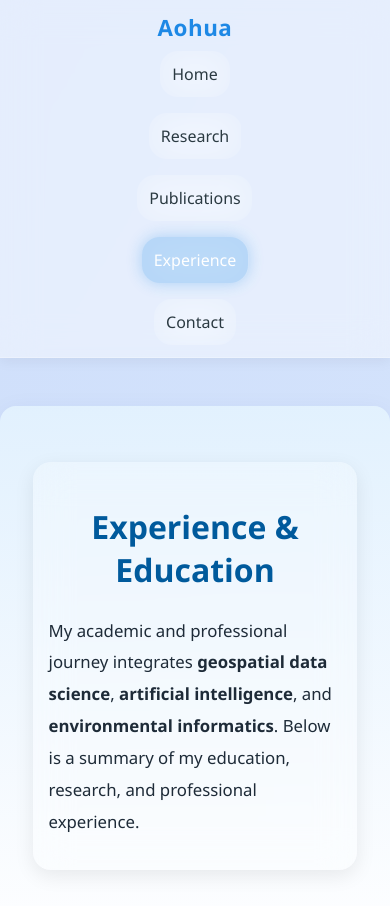
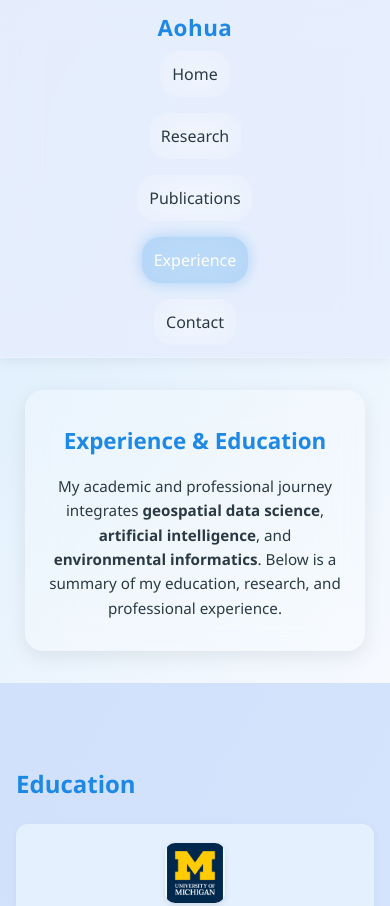
Before and after one commit to Ellen-Tian/academic-portfolio, a plain HTML site: page experience.html in a window 390 px wide. Shown: the top 906 px of the page. Drawn offline with Linux system fonts and the light colour scheme.

Commit message:
Improve research hero styling and accessibility

```diff
--- a/css/style.css
+++ b/css/style.css
@@ -14,6 +14,11 @@
     --border-radius: 18px;
     --transition: all 0.35s ease;
     --backdrop-blur: blur(18px);
+    --primary-deep: #005a9c;
+    --text-strong: #1e2b38;
+    --link-color: #004e9a;
+    --link-hover-color: #0078d4;
+    --focus-ring: rgba(100, 181, 246, 0.55);
 }
 
 *,
@@ -30,6 +35,27 @@ body {
     color: var(--text-color);
     background: linear-gradient(120deg, #cfdffb 0%, #e8f3ff 100%);
     scroll-behavior: smooth;
+}
+
+@media (prefers-reduced-motion: reduce) {
+    html {
+        scroll-behavior: auto;
+    }
+
+    *,
+    *::before,
+    *::after {
+        animation-duration: 0.01ms !important;
+        animation-iteration-count: 1 !important;
+        transition-duration: 0.01ms !important;
+    }
+
+    .modal,
+    [data-aos] {
+        animation: none !important;
+        opacity: 1 !important;
+        transform: none !important;
+    }
 }
 
 /* Skip link */
@@ -102,12 +128,35 @@ nav {
     backdrop-filter: var(--backdrop-blur);
 }
 
+.nav-links a:focus-visible,
+.btn:focus-visible,
+.link-buttons .btn:focus-visible,
+.hero-buttons .btn:focus-visible,
+.contact-card a:focus-visible {
+    outline: 3px solid var(--focus-ring);
+    outline-offset: 3px;
+    box-shadow: 0 0 0 3px rgba(30, 136, 229, 0.25);
+}
+
 .nav-links a:hover,
 .nav-links a:focus,
 .nav-links a[aria-current="page"] {
     background: rgba(30, 136, 229, 0.25);
     color: #fff;
     box-shadow: 0 0 15px rgba(30, 136, 229, 0.3);
+}
+
+@supports not ((backdrop-filter: blur(1px)) or (-webkit-backdrop-filter: blur(1px))) {
+    header,
+    .intro-text,
+    .nav-links a,
+    .hero-buttons .btn,
+    .link-buttons .btn,
+    .contact-card,
+    .contact-form input,
+    .contact-form textarea {
+        background: rgba(255, 255, 255, 0.92);
+    }
 }
 
 /* ========== Hero Section ========== */
@@ -321,17 +370,8 @@ footer .social img:hover {
 /* Clean stacking layout with only "Aohua" in the logo for clarity */
 @media screen and (max-width: 600px) {
 
-    /* Hide part of logo text to keep it concise */
-    .logo::after {
-        content: "";
-    }
-
     .logo {
         font-size: 1.4rem;
-    }
-
-    .logo::first-letter {
-        content: "A";
     }
 
     .hide-mobile {
@@ -507,7 +547,7 @@ figure:hover {
 }
 
 /* ===== Enhance Research Overview Section ===== */
-.hero {
+.research-hero {
     background: linear-gradient(180deg, rgba(230, 245, 255, 0.8), rgba(255, 255, 255, 0.95));
     padding: 5rem 10%;
     text-align: center;
@@ -517,25 +557,24 @@ figure:hover {
 }
 
 /* Make the heading more prominent */
-.hero h2 {
+.research-hero h2 {
     font-size: 2.5rem;
     font-weight: 700;
-    color: #005a9c;
-    /* matches light-blue theme */
+    color: var(--primary-deep);
     margin-bottom: 1.5rem;
 }
 
 /* Improve text readability */
-.hero p {
+.research-hero p {
     font-size: 1.2rem;
     line-height: 1.9;
-    color: #1e2b38;
+    color: var(--text-strong);
     max-width: 850px;
     margin: 1rem auto;
 }
 
 /* Optional: subtle animation for entrance */
-.hero[data-aos="fade-up"] {
+.research-hero [data-aos="fade-up"] {
     transform: translateY(10px);
     opacity: 0;
     animation: heroFadeIn 0.6s ease-out forwards;
@@ -550,15 +589,15 @@ figure:hover {
 
 /* On mobile: keep spacing balanced */
 @media screen and (max-width: 768px) {
-    .hero {
+    .research-hero {
         padding: 3.5rem 1.5rem;
     }
 
-    .hero h2 {
+    .research-hero h2 {
         font-size: 2rem;
     }
 
-    .hero p {
+    .research-hero p {
         font-size: 1.05rem;
     }
 }
@@ -574,7 +613,7 @@ figure:hover {
 .pub-list li {
     margin: 1rem 0;
     line-height: 1.8;
-    color: #1e2b38;
+    color: var(--text-strong);
     background: rgba(240, 250, 255, 0.6);
     border-radius: 12px;
     padding: 1rem 1.25rem;
@@ -585,11 +624,11 @@ figure:hover {
 /* clickable publications */
 .pub-list a {
     text-decoration: none;
-    color: #004e9a;
+    color: var(--link-color);
 }
 
 .pub-list a:hover {
-    color: #0078d4;
+    color: var(--link-hover-color);
     text-decoration: underline;
 }
 
@@ -621,14 +660,14 @@ figure:hover {
 }
 
 .experience-entry h3 {
-    color: #004e9a;
+    color: var(--link-color);
     margin-bottom: 0.4rem;
 }
 
 .experience-entry p {
     margin: 0.2rem 0 0.8rem 0;
     line-height: 1.7;
-    color: #1e2b38;
+    color: var(--text-strong);
 }
 
 .experience-entry ul {
@@ -644,22 +683,22 @@ figure:hover {
 
 /* ===== Left-align text for Experience Page ===== */
 body.experience-page main,
-body.experience-page .hero,
 body.experience-page .research-interests,
 body.experience-page .experience-entry,
-body.experience-page p,
-body.experience-page ul,
-body.experience-page h2,
-body.experience-page h3 {
-  text-align: left !important;
+body.experience-page .experience-entry p,
+body.experience-page .experience-entry ul,
+body.experience-page .experience-entry li {
+  text-align: left;
 }
 
-body.experience-page h2 {
-  text-align: center !important;
+body.experience-page .hero,
+body.experience-page .hero h2 {
+  text-align: center;
 }
 
-body.experience-page h3 {
-  text-align: left !important;
+body.experience-page .research-interests h2,
+body.experience-page .experience-entry h3 {
+  text-align: left;
 }
 
 /* ===== Logo + Text Layout for Experience Section ===== */
```
Also changed, not shown: research.html (+1 -1 lines).
